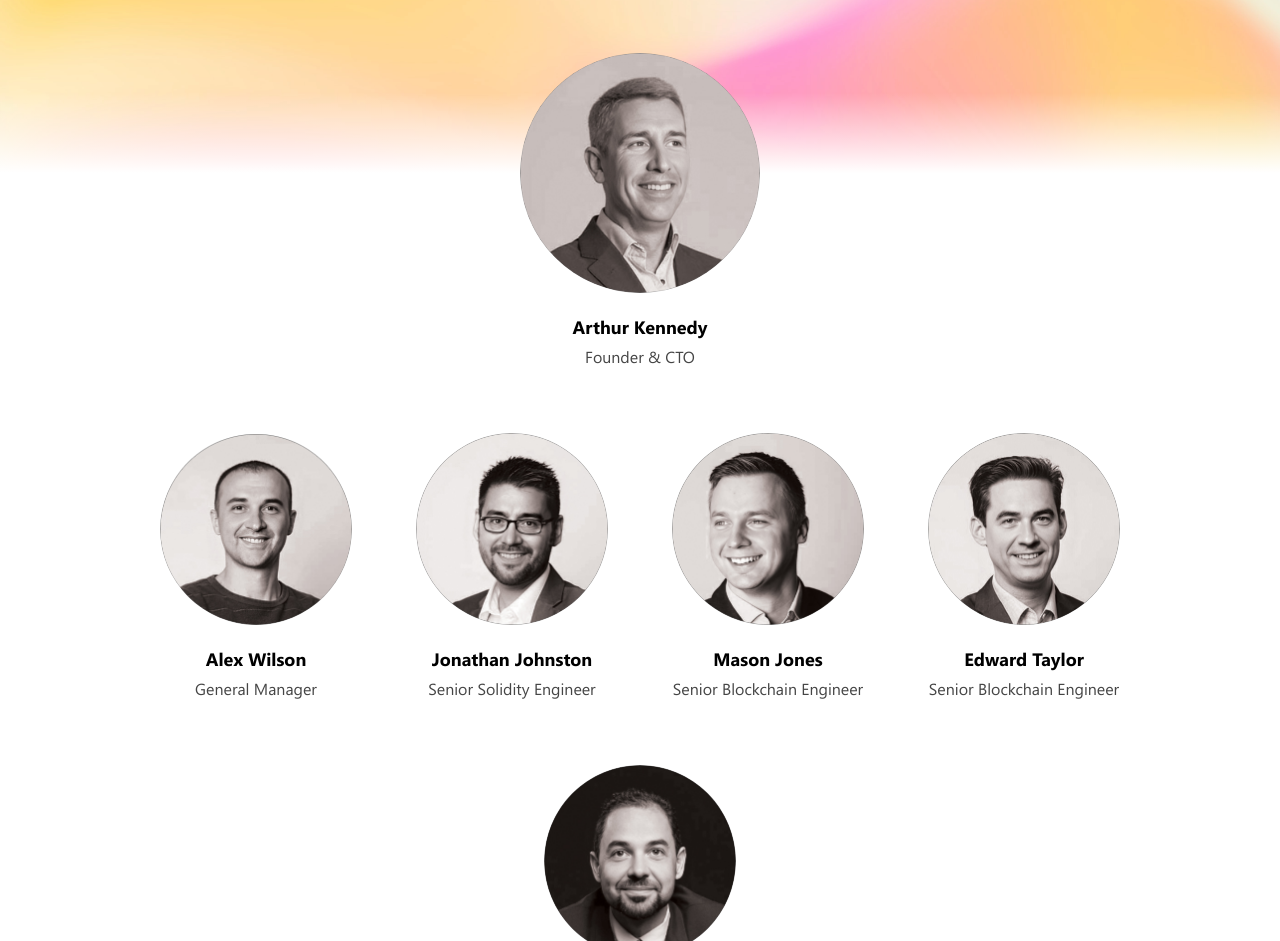
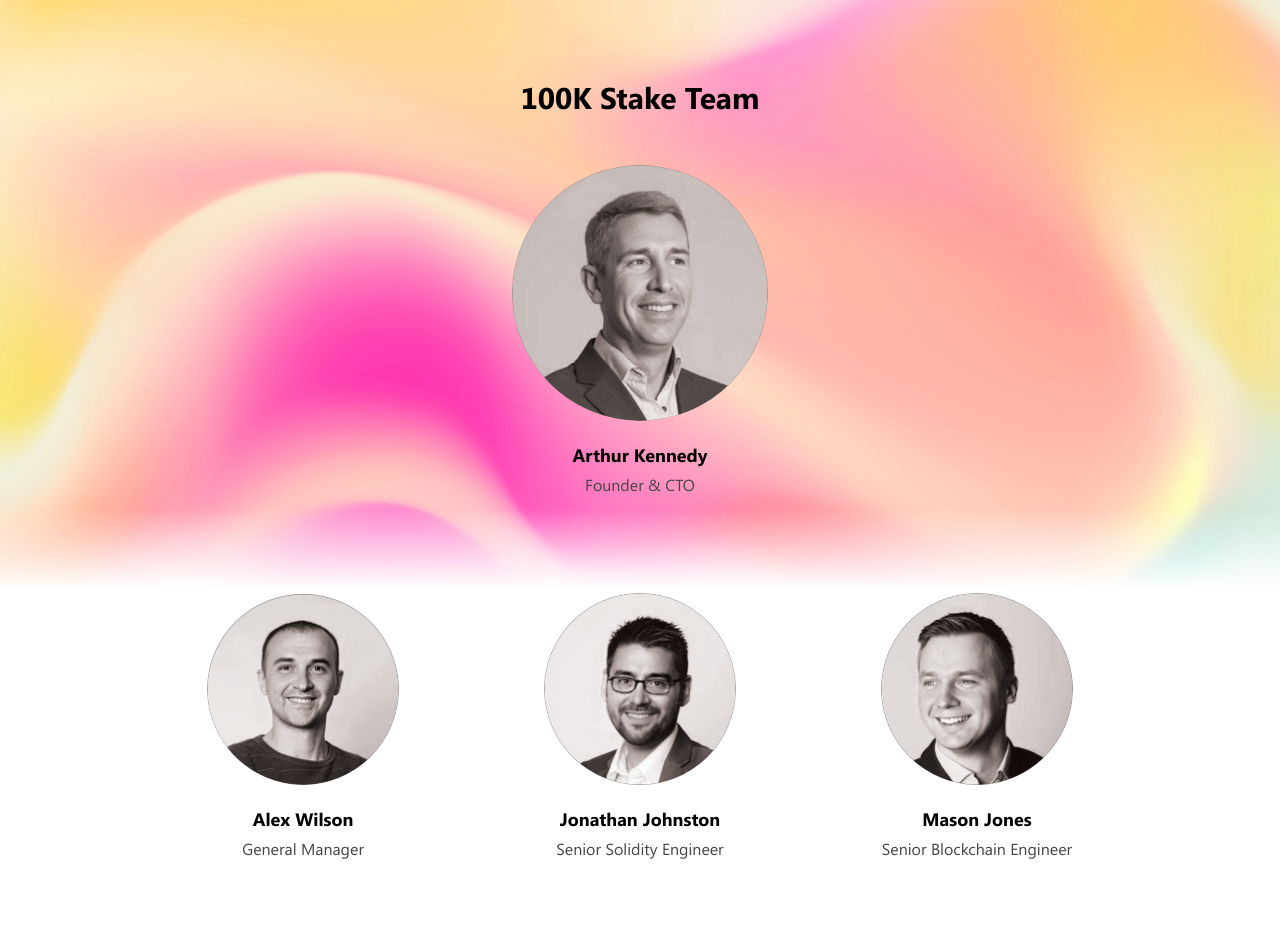
Before and after one commit to Abdullah-Sajjad026/crypto-stake-chain, a Next.js app: page /team in a window 1280 px wide. Shown: the part 211-1152 px from the top of the page. Built offline with nearby package versions, Linux system fonts and the light colour scheme.

Commit message:
chore(referral page): woking on it

```diff
--- /dev/null
+++ b/app/(routes)/referral/components/hero.tsx
@@ -0,0 +1,34 @@
+import { Button } from "@/components/ui/button";
+
+
+
+const Hero = () => {
+  return (
+    <section className="main-bg bottom-white-layer">
+      <div className="container flex min-h-screen pt-32 pb-16 md:flex-row flex-col items-center">
+        <div className="flex-1">
+          <h1 className="text-section mb-12">
+          Invite friends, earn rewards          </h1>
+          <p className="text-lg text-gray-600 mb-16">
+          Simply invite your friends with your referral link and earn up to 15% InfinityStakeChain commission from the referral. It's as easy as that!
+          </p>
+          <Button>
+            Get My Referral Link
+          </Button>
+          <Button variant="white" >
+          How Does It Work
+            </Button>
+        </div>
+        <div className="flex-1">
+          <img
+            src="https://res.cloudinary.com/dqcsk8rsc/image/upload/v1631783659/nextjs-ecommerce/hero-image_2x.png"
+            alt="hero image"
+            className="w-full"
+          />
+        </div>
+      </div>
+    </section>
+  );
+};
+
+export default Hero;
--- /dev/null
+++ b/app/(routes)/referral/page.tsx
@@ -0,0 +1,7 @@
+import Hero from './components/hero'
+
+export default function PageReferral() {
+    return (
+        <Hero />
+    )
+}
--- a/app/(routes)/team/page.tsx
+++ b/app/(routes)/team/page.tsx
@@ -5,8 +5,8 @@ import TitleBox from "@/components/ui/title-box";
 export default function PageTeam() {
   return (
     <>
-      <div className="main-bg bottom-white-layer h-96 bg-bottom" />
-      <section className="-mt-52 relative z-[1]">
+      <div className="main-bg bottom-white-layer min-h-screen bg-bottom" />
+      <section className="-mt-[32rem] relative z-[1]">
         <TitleBox title="100K Stake Team" />
         <TeamMembers />
       </section>
--- a/components/team-members.tsx
+++ b/components/team-members.tsx
@@ -39,11 +39,13 @@ const TeamMembers = () => {
   return (
     <section>
       <div className="container">
-        <div className="flex flex-col items-center justify-center gap-16 pt-12">
-          <TeamMember {...teamMembers[0]} imgClasses="w-60 h-60 " />
-          <div className="flex flex-wrap justify-center gap-16">
+        <div className="flex flex-col items-center justify-center gap-y-24 pt-12">
+          <TeamMember {...teamMembers[0]} imgClasses="w-64 h-64 " />
+          <div className="flex flex-wrap justify-center gap-y-24">
             {teamMembers.slice(1).map((member, index) => (
-              <TeamMember key={index} {...member} />
+              <div className="w-1/3" key={index}>
+                <TeamMember {...member} />
+              </div>
             ))}
           </div>
         </div>
--- a/components/ui/button.tsx
+++ b/components/ui/button.tsx
@@ -19,6 +19,7 @@ const buttonVariants = cva(
           "bg-secondary text-secondary-foreground hover:bg-secondary/80",
         ghost: "hover:bg-accent hover:text-accent-foreground",
         link: "text-primary underline-offset-4 hover:underline",
+        white: "bg-white text-body-foreground hover:bg-primary hover:text-white"
       },
       size: {
         default: "min-h-10 px-5 py-3",
```
